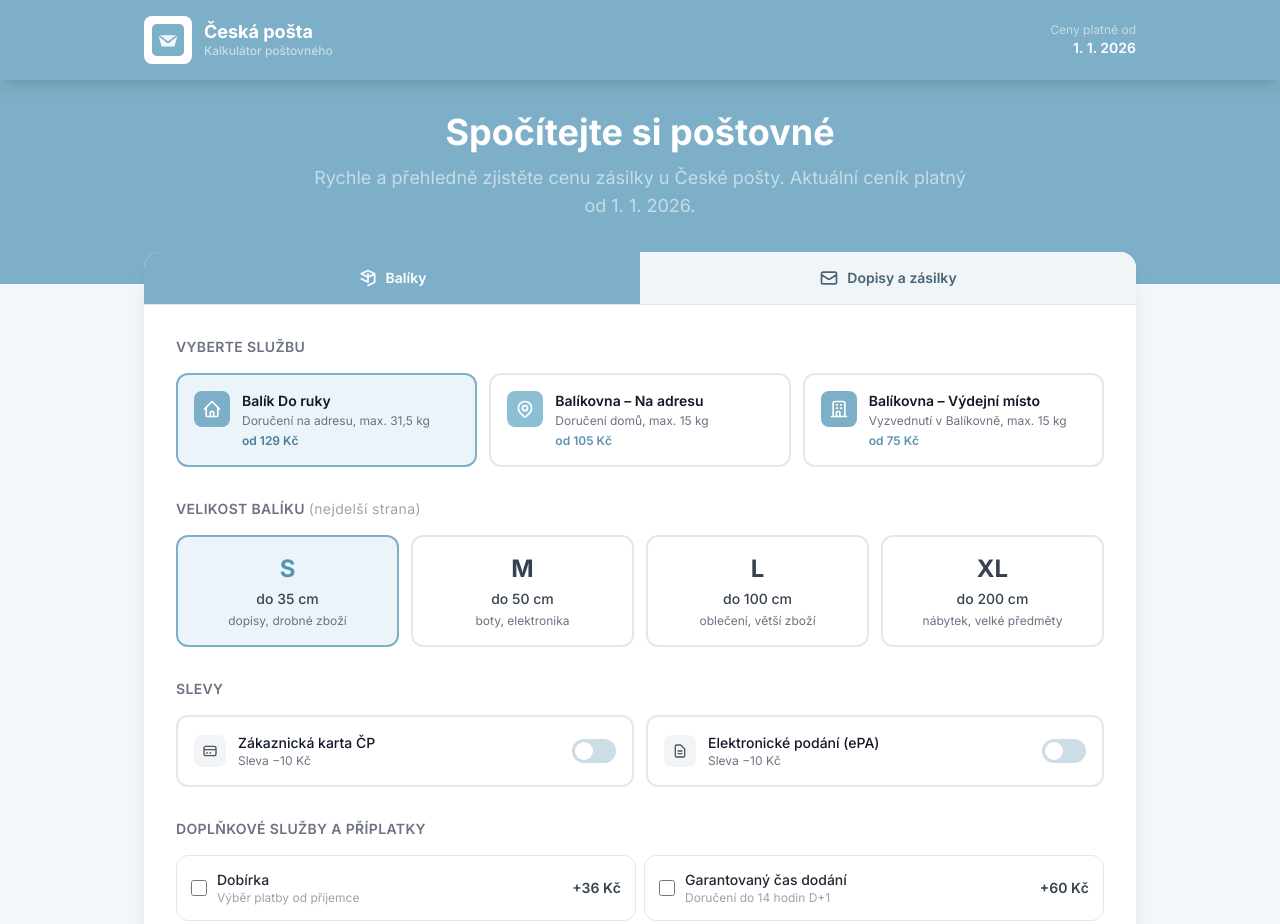
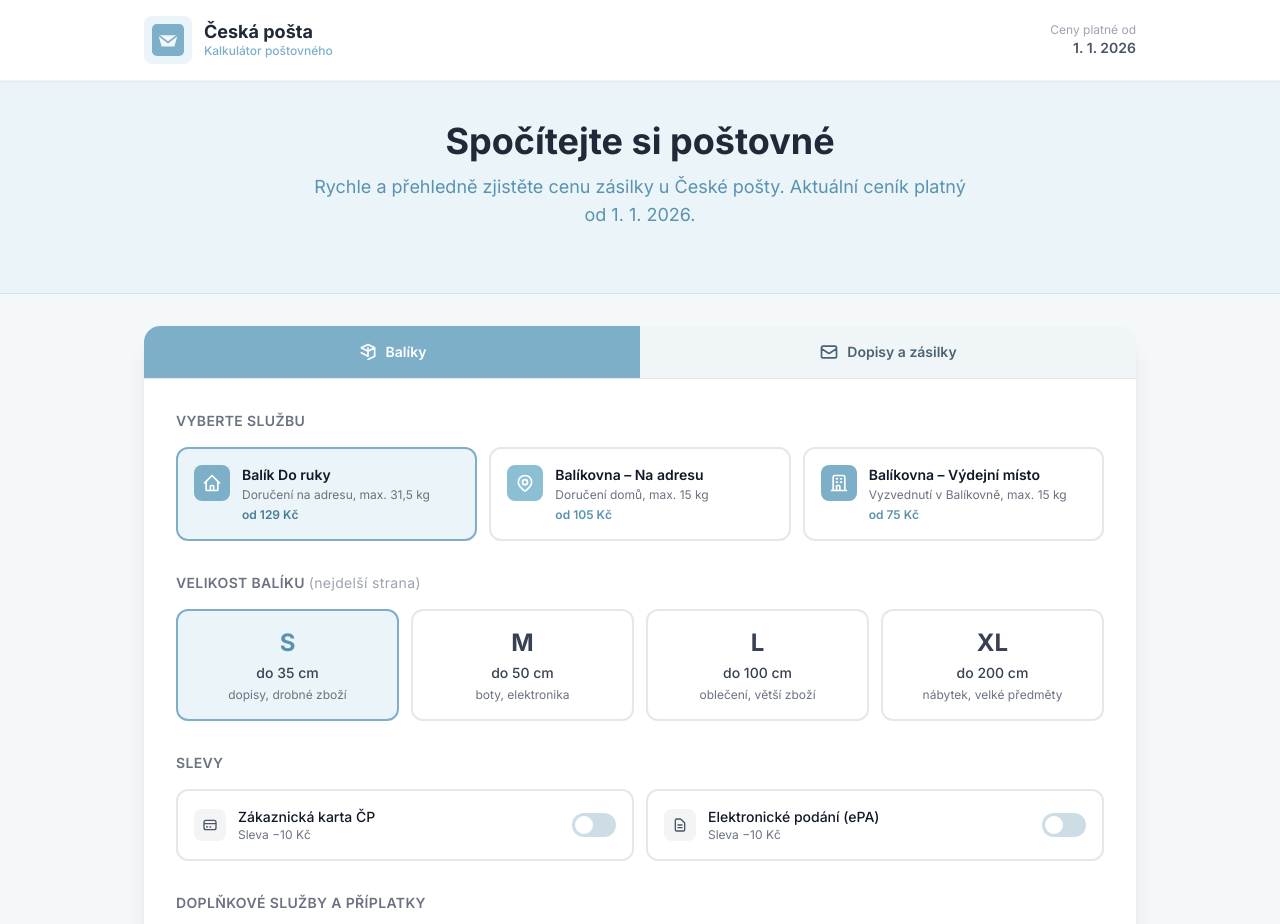
Before and after one commit to ikrajcirova-cmyk/PostOfficeWeb, a plain HTML site: page index.html in a window 1280 px wide. Shown: the top 924 px of the page. Drawn offline with nearby package versions, Linux system fonts and the light colour scheme.

Commit message:
Make header plain white with subtle border

```diff
--- a/index.html
+++ b/index.html
@@ -43,10 +43,10 @@
 <body class="bg-[#f4f8fb] min-h-screen">
 
   <!-- Header -->
-  <header class="cp-red-bg shadow-lg sticky top-0 z-50">
+  <header class="bg-white border-b border-gray-100 shadow-sm sticky top-0 z-50">
     <div class="max-w-5xl mx-auto px-4 py-4 flex items-center justify-between">
       <div class="flex items-center gap-3">
-        <div class="bg-white rounded-lg p-2">
+        <div class="bg-[#eaf4f9] rounded-lg p-2">
           <svg class="w-8 h-8" viewBox="0 0 40 40" fill="none">
             <rect width="40" height="40" rx="6" fill="#7eafc8"/>
             <path d="M8 14h24l-4 14H12L8 14z" fill="white" opacity="0.9"/>
@@ -54,27 +54,27 @@
           </svg>
         </div>
         <div>
-          <div class="text-white font-bold text-lg leading-tight">Česká pošta</div>
-          <div class="text-[#c4dde9] text-xs font-medium">Kalkulátor poštovného</div>
+          <div class="text-gray-800 font-bold text-lg leading-tight">Česká pošta</div>
+          <div class="text-[#7eafc8] text-xs font-medium">Kalkulátor poštovného</div>
         </div>
       </div>
       <div class="hidden sm:block text-right">
-        <div class="text-[#c4dde9] text-xs">Ceny platné od</div>
-        <div class="text-white text-sm font-semibold">1. 1. 2026</div>
+        <div class="text-gray-400 text-xs">Ceny platné od</div>
+        <div class="text-gray-600 text-sm font-semibold">1. 1. 2026</div>
       </div>
     </div>
   </header>
 
   <!-- Hero -->
-  <div class="cp-red-bg pb-16 pt-8">
+  <div class="bg-[#eaf4f9] pb-16 pt-10 border-b border-[#cde5f0]">
     <div class="max-w-5xl mx-auto px-4 text-center">
-      <h1 class="text-3xl sm:text-4xl font-bold text-white mb-3">Spočítejte si poštovné</h1>
-      <p class="text-[#c4dde9] text-lg max-w-2xl mx-auto">Rychle a přehledně zjistěte cenu zásilky u České pošty. Aktuální ceník platný od 1. 1. 2026.</p>
+      <h1 class="text-3xl sm:text-4xl font-bold text-gray-800 mb-3">Spočítejte si poštovné</h1>
+      <p class="text-[#5a93af] text-lg max-w-2xl mx-auto">Rychle a přehledně zjistěte cenu zásilky u České pošty. Aktuální ceník platný od 1. 1. 2026.</p>
     </div>
   </div>
 
   <!-- Main Calculator -->
-  <div class="max-w-5xl mx-auto px-4 -mt-8 pb-16">
+  <div class="max-w-5xl mx-auto px-4 mt-8 pb-16">
     <div class="bg-white rounded-2xl shadow-xl overflow-hidden">
 
       <!-- Service Type Tabs -->
```
